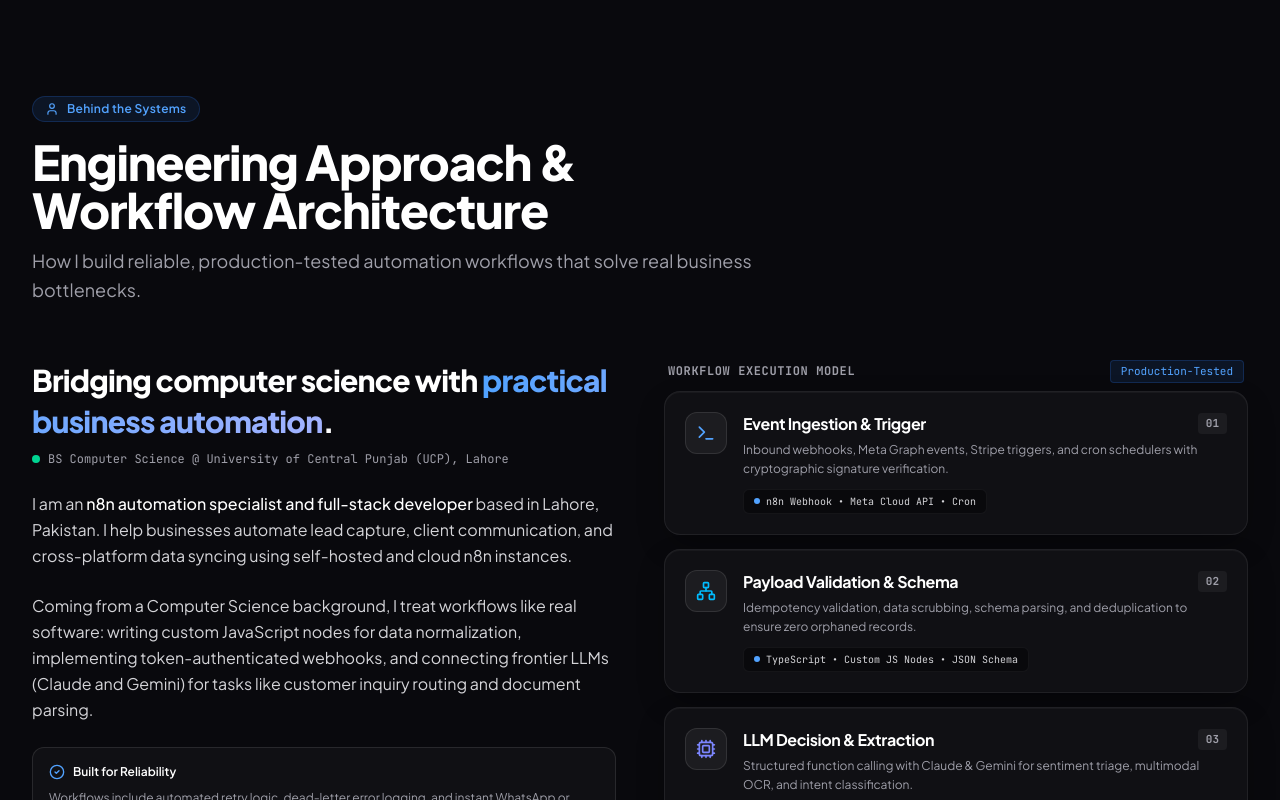
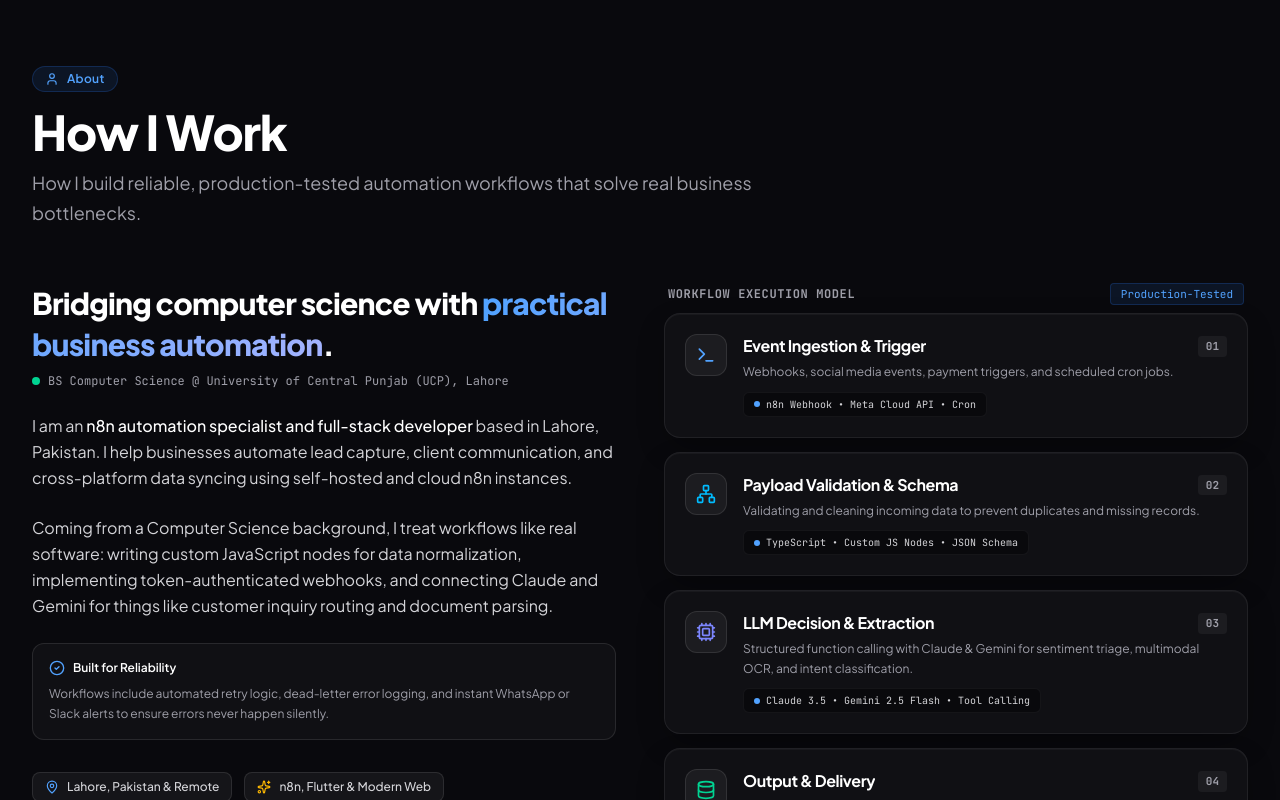
Before and after one commit to hamza19-2006/My_portfolio, a React (Vite) app: page / in a window 1280 px wide. Shown: the part 1100-1900 px from the top of the page. Built offline with nearby package versions, Linux system fonts and the light colour scheme.

Commit message:
Refactor copy across portfolio: replace AI buzzwords with natural developer language

```diff
--- a/src/components/About.tsx
+++ b/src/components/About.tsx
@@ -8,7 +8,7 @@
     {
       step: "01",
       title: "Event Ingestion & Trigger",
-      desc: "Inbound webhooks, Meta Graph events, Stripe triggers, and cron schedulers with cryptographic signature verification.",
+      desc: "Webhooks, social media events, payment triggers, and scheduled cron jobs.",
       tech: "n8n Webhook • Meta Cloud API • Cron",
       icon: Terminal,
       color: "text-blue-400",
@@ -17,7 +17,7 @@
     {
       step: "02",
       title: "Payload Validation & Schema",
-      desc: "Idempotency validation, data scrubbing, schema parsing, and deduplication to ensure zero orphaned records.",
+      desc: "Validating and cleaning incoming data to prevent duplicates and missing records.",
       tech: "TypeScript • Custom JS Nodes • JSON Schema",
       icon: Network,
       color: "text-sky-400",
@@ -34,8 +34,8 @@
     },
     {
       step: "04",
-      title: "Resilient Multi-Target Dispatch",
-      desc: "Two-way CRM sync, instant WhatsApp dispatch, PostgreSQL mutation, and automated dead-letter retry on external failure.",
+      title: "Output & Delivery",
+      desc: "Syncing data to CRM, sending WhatsApp messages, saving to database, and retrying failed steps automatically.",
       tech: "GoHighLevel • PostgreSQL • WhatsApp API",
       icon: Database,
       color: "text-emerald-400",
@@ -47,9 +47,9 @@
     <section id="about" className="py-24 sm:py-32 px-4 sm:px-6 lg:px-8 bg-[#09090d] border-t border-white/5 relative overflow-hidden">
       <div className="max-w-7xl mx-auto relative z-10">
         <SectionHeader
-          title="Engineering Approach & Workflow Architecture"
+          title="How I Work"
           subheadline="How I build reliable, production-tested automation workflows that solve real business bottlenecks."
-          badge="Behind the Systems"
+          badge="About"
           icon={User}
         />
 
@@ -77,7 +77,7 @@
             </p>
 
             <p>
-              Coming from a Computer Science background, I treat workflows like real software: writing custom JavaScript nodes for data normalization, implementing token-authenticated webhooks, and connecting frontier LLMs (Claude and Gemini) for tasks like customer inquiry routing and document parsing.
+              Coming from a Computer Science background, I treat workflows like real software: writing custom JavaScript nodes for data normalization, implementing token-authenticated webhooks, and connecting Claude and Gemini for things like customer inquiry routing and document parsing.
             </p>
 
             <div className="p-4 rounded-xl bg-white/[0.03] border border-white/10 space-y-2 text-xs text-zinc-300">
--- a/src/components/Contact.tsx
+++ b/src/components/Contact.tsx
@@ -62,9 +62,9 @@
     <section id="contact" className="py-24 sm:py-32 px-4 sm:px-6 lg:px-8 bg-[#050507] border-t border-white/5 relative overflow-hidden">
       <div className="max-w-7xl mx-auto relative z-10">
         <SectionHeader
-          title="Direct Consultation & Inquiries"
-          subheadline="Ready to eliminate manual operations, deploy an n8n pipeline, or build a production system? Let's talk."
-          badge="Direct Outreach"
+          title="Get in Touch"
+          subheadline="Have a workflow to automate or an app to build? Let's talk."
+          badge="Contact"
           icon={Mail}
         />
 
--- a/src/components/Hero.tsx
+++ b/src/components/Hero.tsx
@@ -64,7 +64,7 @@
               variants={itemVariants}
               className="text-base sm:text-lg text-zinc-400 leading-relaxed mb-8 max-w-2xl font-normal"
             >
-              Hi, I'm <strong className="text-white font-medium">Muhammad Hamza</strong> — an automation architect and developer based in Lahore. I build resilient n8n workflows that connect your CRM, WhatsApp API, AI models, and custom databases into reliable systems that eliminate manual repetitive work.
+              Hi, I'm <strong className="text-white font-medium">Muhammad Hamza</strong> — an automation architect and developer based in Lahore. I build n8n workflows that connect CRMs, WhatsApp, AI models, and databases — so businesses can stop doing things manually.
             </motion.p>
 
             {/* Action Buttons */}
--- a/src/components/Resume.tsx
+++ b/src/components/Resume.tsx
@@ -76,9 +76,9 @@
     >
       <div className="max-w-7xl mx-auto relative z-10">
         <SectionHeader
-          title="Curriculum Vitae & Career Profile"
-          subheadline="Verified curriculum vitae covering CS fundamentals, production n8n workflows, and engineering history."
-          badge="Credentials"
+          title="Resume"
+          subheadline="My background in automation, development, and computer science."
+          badge="Resume"
           icon={FileText}
         />
 
@@ -249,7 +249,7 @@
                   Official Resume Document
                 </h4>
                 <p className="text-xs sm:text-sm text-zinc-400 mb-6 max-w-md leading-relaxed">
-                  Verified curriculum vitae covering CS fundamentals, production n8n workflows, deployed web architectures, and client automation outcomes.
+                  Overview of my education, technical skills, production n8n workflows, and development experience.
                 </p>
                 <div className="flex flex-wrap items-center justify-center gap-3">
                   <button
--- a/src/components/SkillsMatrix.tsx
+++ b/src/components/SkillsMatrix.tsx
@@ -16,9 +16,9 @@
     <section id="skills" className="py-24 sm:py-32 px-4 sm:px-6 lg:px-8 bg-[#050507] border-t border-white/5 relative">
       <div className="max-w-7xl mx-auto">
         <SectionHeader
-          title="Technical Competencies & Stack"
-          subheadline="Production-hardened tooling, enterprise orchestration protocols, and software frameworks."
-          badge="Capabilities"
+          title="Skills & Tools"
+          subheadline="Tools, frameworks, and APIs I use to build and ship projects."
+          badge="Skills"
           icon={Cpu}
         />
 
--- a/src/data/certificates.ts
+++ b/src/data/certificates.ts
@@ -10,7 +10,7 @@
     category: "Hackathons",
     isWinningAward: true,
     awardRank: "2nd Place — AI Excellence Award",
-    description: "Secured second place in the Artificial Intelligence Project Competition held as part of the Summer Internship Program 2026 at University of Central Punjab. Recognized for outstanding problem-solving, technical execution, teamwork, presentation quality, and effective use of AI tools under competition pressure.",
+    description: "Secured second place in the Artificial Intelligence Project Competition at the University of Central Punjab, recognized for technical execution and effective AI integration during the competition.",
     skillsLearned: ["AI Project Development", "Technical Presentation", "Problem Solving", "Team Collaboration"]
   },
   {
@@ -23,7 +23,7 @@
     category: "Course",
     isWinningAward: false,
     awardRank: "Verified Course",
-    description: "Successfully completed CS50: Introduction to Computer Science from Harvard University. Mastered algorithmic thinking, data structures, memory management, and software engineering principles across C, Python, SQL, and web technologies.",
+    description: "Completed CS50: Introduction to Computer Science from Harvard University, learning core fundamentals of algorithms, data structures, and web development using C, Python, and SQL.",
     skillsLearned: ["C & Python", "Data Structures", "Algorithms", "SQL & Databases", "Memory Management"]
   },
   {
```
Also changed, not shown: src/data/skills.ts (+6 -6 lines).
